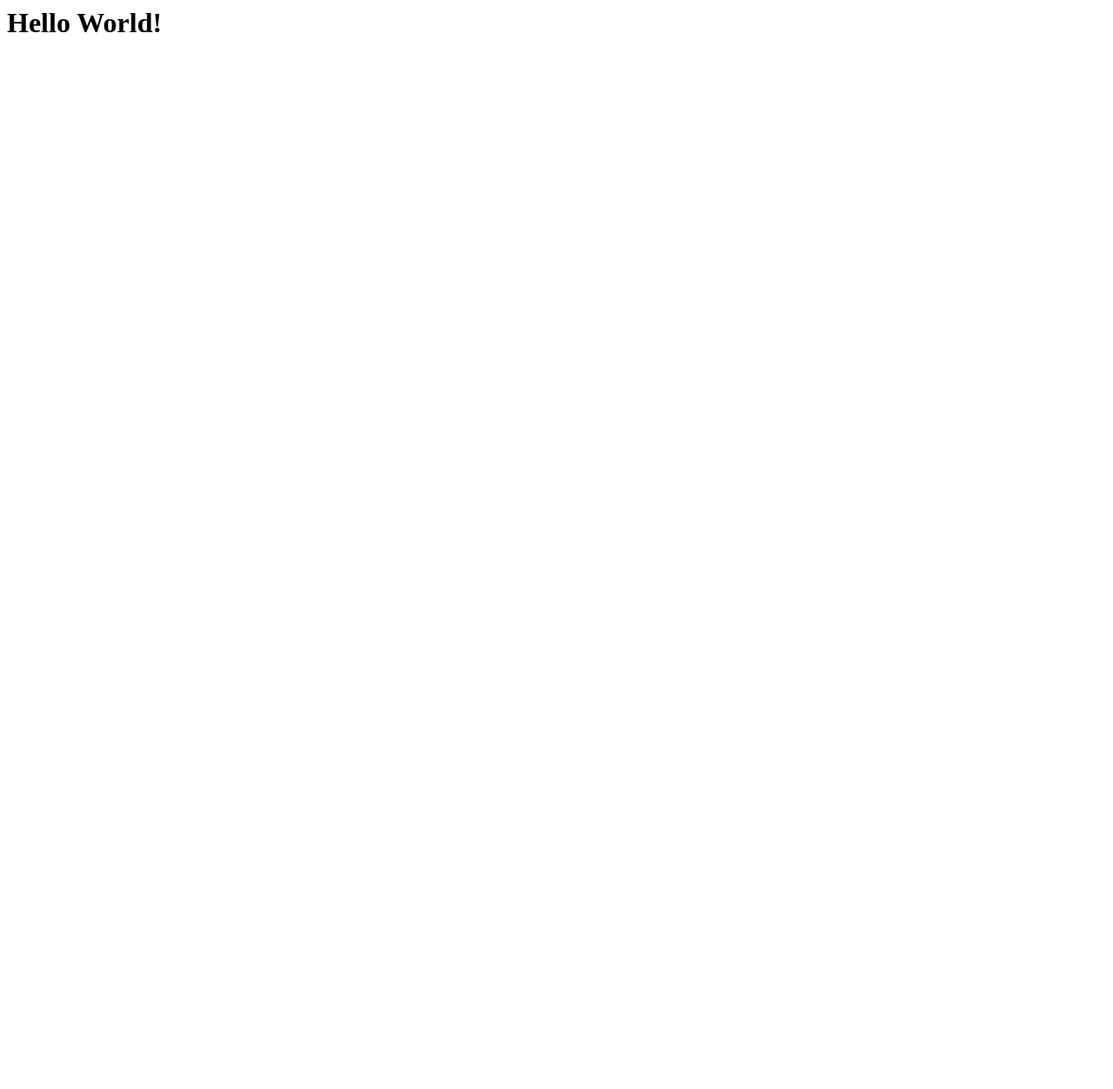
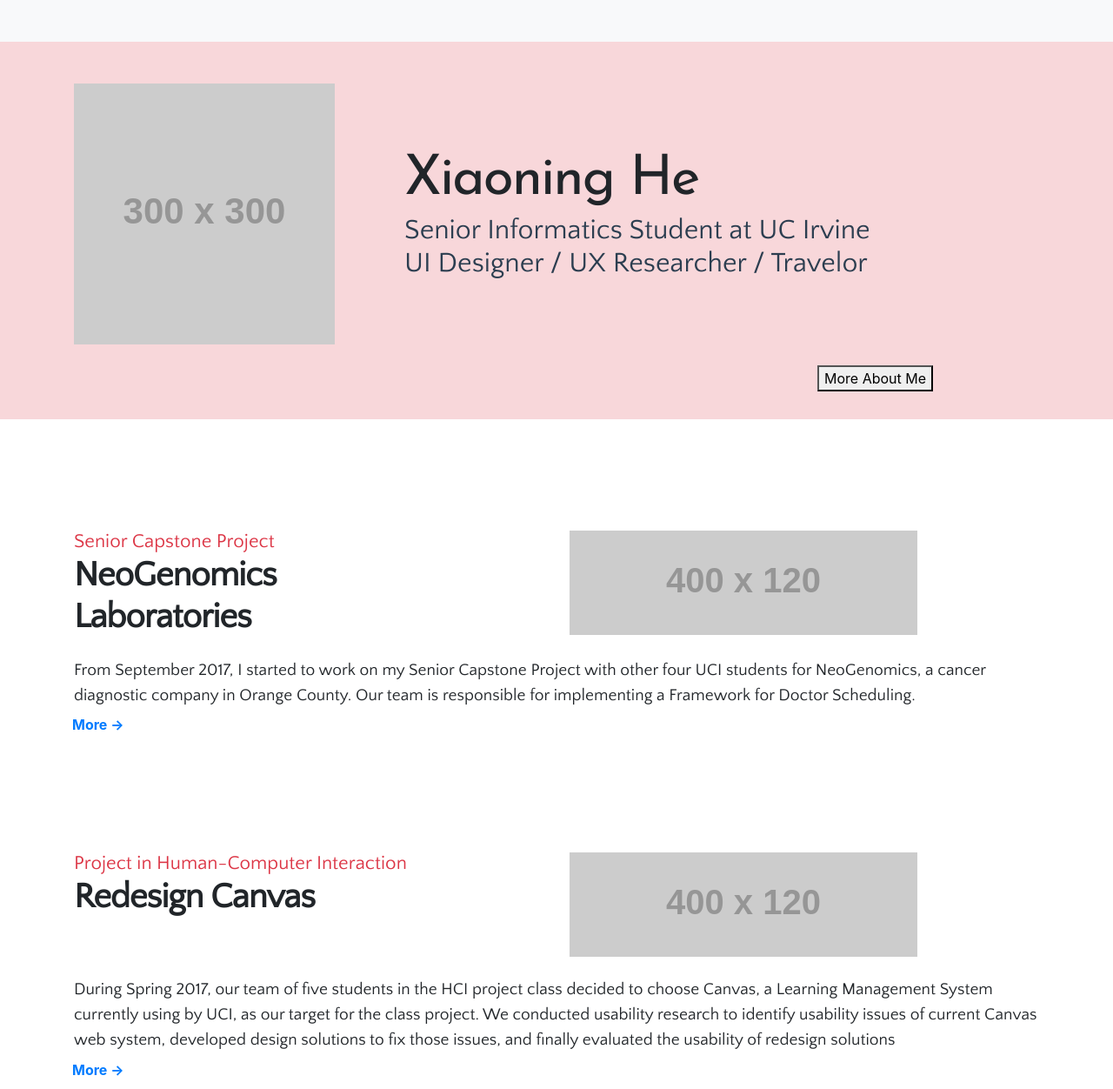
Before and after one commit to xiaoninh/xiaoninh.github.io, a plain HTML site: page index.html in a window 1280 px wide. Shown: the top 1252 px of the page at 87% size. Before the commit the page ends 800 px from the top, so only its background shows below. Drawn offline with nearby package versions, Linux system fonts and the light colour scheme; placeholder pictures from the web are drawn by us.

Commit message:
second commit

```diff
--- a/index.html
+++ b/index.html
@@ -1,3 +1,164 @@
+<!DOCTYPE html>
 <html>
-<body><h1>Hello World!</h1></body>
+<head>
+	<title>Xiaoning He | Portfolio</title>
+
+	<link rel="stylesheet" href="https://maxcdn.bootstrapcdn.com/bootstrap/4.0.0-beta.2/css/bootstrap.min.css" integrity="sha384-PsH8R72JQ3SOdhVi3uxftmaW6Vc51MKb0q5P2rRUpPvrszuE4W1povHYgTpBfshb" crossorigin="anonymous">
+
+	<meta charset="utf-8">
+    <meta name="viewport" content="width=device-width, initial-scale=1, shrink-to-fit=no">
+
+    <link rel="stylesheet" type="text/css" href="main.css">
+</head>
+<body>
+	<nav class="navbar navbar-expand-lg navbar-light bg-light" id="nav-header"></nav>
+
+	<div class="container-fluid profile-header">
+
+		<div class="container">
+			<div class="row justify-content-between">
+
+				<div class="col-lg-4 align-self-start col-md-push-6">
+					<img src="http://placehold.it/300x300" class="img-fluid">
+				</div>
+
+				<div class="col-lg-8 align-self-center col-md-pull-6">
+					<div class="row">
+						<div class="col-lg-12">
+							<h1>Xiaoning He</h1>
+						</div>
+					</div>
+					<div class="row">
+						<div class="col">
+							<h2 class="font-weight-light">Senior Informatics Student at UC Irvine<br>UI Designer / UX Researcher / Travelor</h2>
+						</div>
+					</div>
+				</div>
+			</div>
+
+
+			<br>
+
+
+			<div class="row justify-content-end">
+				<div class="col-lg-3 col-md-4 col-xs-12">
+					<button>More About Me</button>
+				</div>
+			</div>
+		</div>
+	</div>
+
+	<div class="container-fluid senior-project">
+		<div class="container">
+			<div class="row">
+				<div class="col">
+					<h2 class="text-danger">Senior Capstone Project</h2>
+					<h3>NeoGenomics<br>Laboratories</h3>
+				</div>
+
+				<div class="col-lg-6">
+					<img src="http://placehold.it/400x120" class="img-fluid">
+				</div>
+			</div>
+
+			<br>
+
+			<div class="row">
+				<div class="col">
+					<p>From September 2017, I started to work on my Senior Capstone Project with other four UCI students for NeoGenomics, a cancer diagnostic company in Orange County. Our team is responsible for implementing a Framework for Doctor Scheduling.</p>
+				</div>
+			</div>
+
+			<div class="row">
+				<button type="button" class="btn btn-link more-button">More →</button>
+			</div>
+		</div>
+	</div>
+
+	<div class="container-fluid senior-project">
+		<div class="container">
+			<div class="row">
+				<div class="col">
+					<h2 class="text-danger">Project in Human-Computer Interaction</h2>
+					<h3>Redesign Canvas</h3>
+				</div>
+
+				<div class="col-lg-6">
+					<img src="http://placehold.it/400x120" class="img-fluid">
+				</div>
+			</div>
+
+			<br>
+
+			<div class="row">
+				<div class="col">
+					<p>During Spring 2017, our team of five students in the HCI project class decided to choose Canvas, a Learning Management System currently using by UCI, as our target for the class project. We conducted usability research to identify usability issues of current Canvas web system, developed design solutions to fix those issues, and finally evaluated the usability of redesign solutions</p>
+				</div>
+			</div>
+
+			<div class="row">
+				<button type="button" class="btn btn-link more-button">More →</button>
+			</div>
+		</div>
+	</div>
+
+	<div class="container-fluid senior-project">
+		<div class="container">
+			<div class="row">
+				<div class="col">
+					<h2 class="text-danger">Project in the Social and Organizational Impacts of Computing</h2>
+					<h3>Ethnographic Research<br>at UCI eSports Arena</h3>
+				</div>
+
+				<div class="col-lg-6">
+					<img src="http://placehold.it/400x120" class="img-fluid">
+				</div>
+			</div>
+
+			<br>
+
+			<div class="row">
+				<div class="col">
+					<p>During 2017 Spring, I was a part of a team project analyzing organizational process and technology-in-use in the gamer community at UCI eSports Arena. Our focuses were on the communication and interactions that take place between gamers during the game, and how the environment and hardware facilities have shaped their interactions.</p>
+				</div>
+			</div>
+
+			<div class="row">
+				<button type="button" class="btn btn-link more-button">More →</button>
+			</div>
+		</div>
+	</div>
+
+	<div class="container-fluid senior-project">
+		<div class="container">
+			<div class="row">
+				<div class="col">
+					<h2 class="text-danger">Observational Research</h2>
+					<h3>Case Study of Bilingual Service</h3>
+					<h3 style="font-size: 1em; letter-spacing: 0.3px; text-align: right">at Chinese Baptist Church of Central Orange County</h3>
+				</div>
+
+				<div class="col-lg-6">
+					<img src="http://placehold.it/400x120" class="img-fluid">
+				</div>
+			</div>
+
+			<br>
+
+			<div class="row">
+				<div class="col">
+					<p>During 2017 Winter, I conducted a case study at Chinese Baptist Church of Central Orange County to study the relationship between the organization and the information system they use. I performed on-site observations and focused on the effects that the bilingual service have brought to church events</p>
+				</div>
+			</div>
+
+			<div class="row">
+				<button type="button" class="btn btn-link more-button">More →</button>
+			</div>
+		</div>
+	</div>
+
+<script src="https://code.jquery.com/jquery-3.2.1.slim.min.js" integrity="sha384-KJ3o2DKtIkvYIK3UENzmM7KCkRr/rE9/Qpg6aAZGJwFDMVNA/GpGFF93hXpG5KkN" crossorigin="anonymous"></script>
+<script src="https://cdnjs.cloudflare.com/ajax/libs/popper.js/1.12.3/umd/popper.min.js" integrity="sha384-vFJXuSJphROIrBnz7yo7oB41mKfc8JzQZiCq4NCceLEaO4IHwicKwpJf9c9IpFgh" crossorigin="anonymous"></script>
+<script src="https://maxcdn.bootstrapcdn.com/bootstrap/4.0.0-beta.2/js/bootstrap.min.js" integrity="sha384-alpBpkh1PFOepccYVYDB4do5UnbKysX5WZXm3XxPqe5iKTfUKjNkCk9SaVuEZflJ" crossorigin="anonymous"></script>
+</body>
 </html>
--- /dev/null
+++ b/main.css
@@ -0,0 +1,84 @@
+@import url('https://fonts.googleapis.com/css?family=Josefin+Sans|Quattrocento+Sans');
+
+#nav-header {
+	height: 3em;
+}
+
+.profile-header {
+	background: #f8d7da;
+	padding-bottom: 2em;
+	padding-top: 3em;
+}
+
+.profile-header h1 {
+	letter-spacing: -2px;
+	font-family: 'Josefin Sans', sans-serif;
+}
+
+.profile-header h2 {
+	font-size: 1em;
+	color: #2c3e50;
+}
+
+.senior-project {
+	padding-top: 8em;
+}
+
+.senior-project:last-of-type {
+	padding-bottom: 8em;
+}
+
+.senior-project h2 {
+	font-size: 1.4em;
+}
+
+.senior-project h3 {
+	font-size: 2.5em;
+	font-weight: bolder;
+	letter-spacing: -1px;
+}
+
+.senior-project p {
+	font-size: 1.2em;
+}
+
+.more-button {
+	font-weight: bolder;
+}
+
+h1, h2, h3, h4, h5, p {
+	font-family: 'Quattrocento Sans', sans-serif;
+	padding: 0;
+	margin: 0;
+}
+
+h1 {
+	font-size: 2.5em;
+}
+
+@media (min-width: 576px) {
+	.profile-header h2 {
+		font-size: 1.5em;
+	}
+}
+
+
+@media (min-width: 768px) {
+	.profile-header h2 {
+		font-size: 2em;
+	}
+}
+
+
+@media (min-width: 992px) {
+	.profile-header h2 {
+		font-size: 2em;
+	}
+}
+
+
+@media (min-width: 1200px) {
+	h1 {
+		font-size: 4em;
+	}
+}
```
